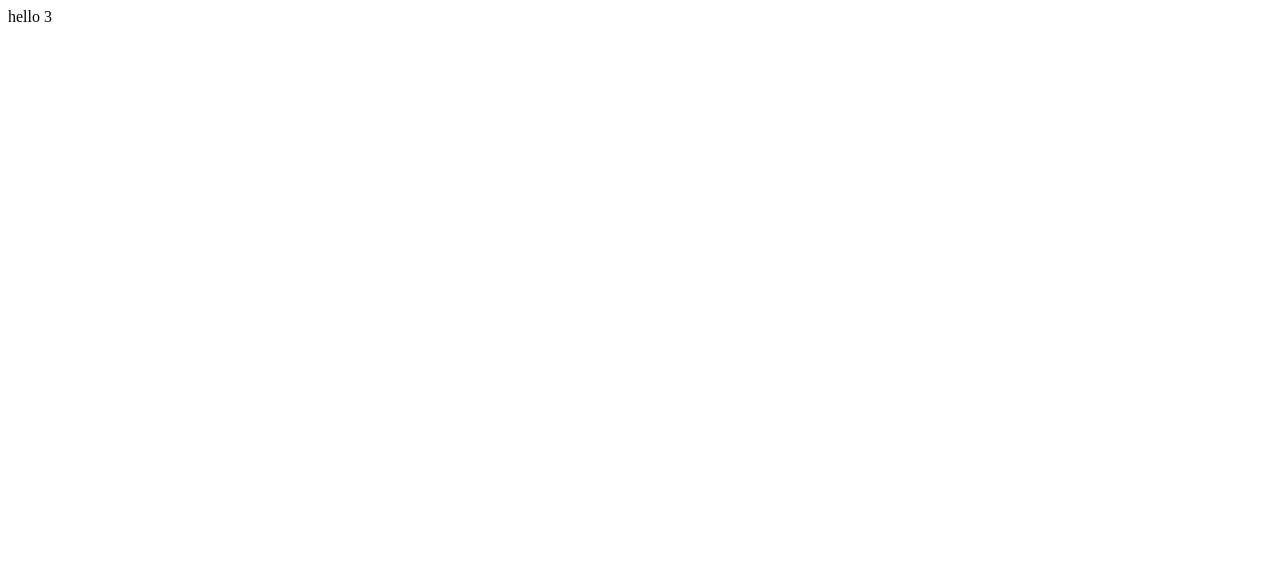
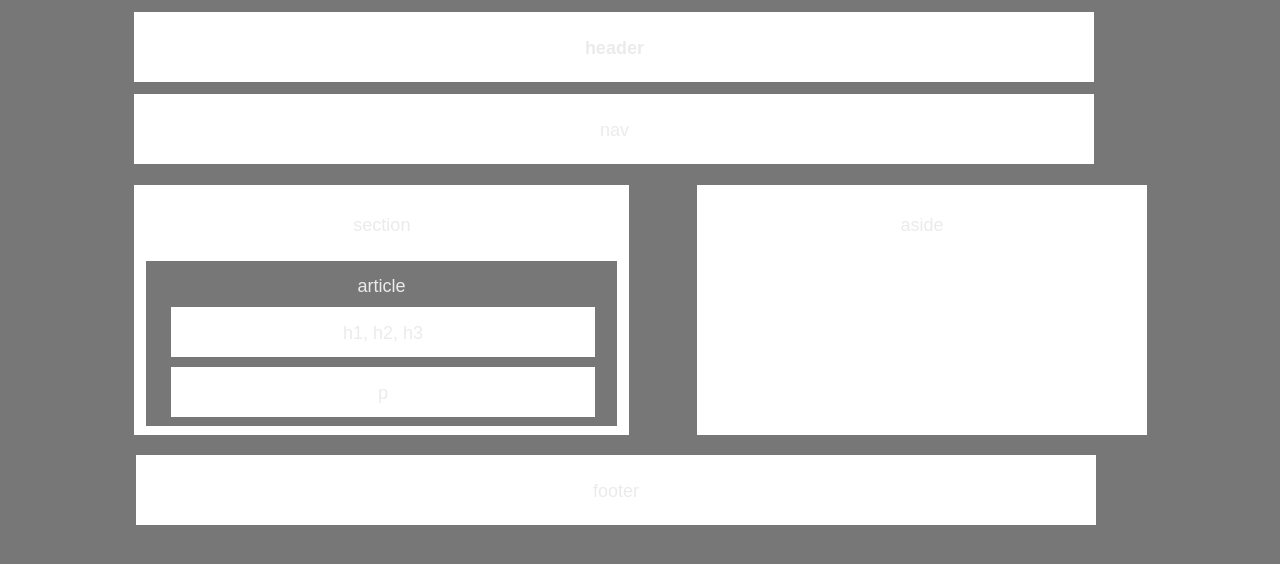
Before and after one commit to ztpence/HW-Wireframe, a plain HTML site: page HMWK1.html in a window 1280 px wide. Drawn offline with Linux system fonts and the light colour scheme.

Commit message:
Final Layout

```diff
--- a/HMWK1.html
+++ b/HMWK1.html
@@ -1,14 +1,28 @@
 <!DOCTYPE html>
 <html lang="en">
 <head>
-    <meta charset="UTF-8">
-    <meta name="viewport" content="width=device-width, initial-scale=1.0">
-    <meta http-equiv="X-UA-Compatible" content="ie=edge">
-    <title>Document</title>
+
+    <title>Homework Week 1</title>
+    <link rel="stylesheet" type="text/css" href="StylepageHMWK1.css">
 </head>
+
 <body>
 
-    hello 3
 
-</body>
+        <h1 id="box-header">header</h1>
+            <nav id="box-nav">nav</nav> <br>
+            <section id="box-section">section
+                <article id="box-article">article
+                    <div id="box-h1h2h3">h1, h2, h3</div>
+                    <div id="box-p">p</div>
+                </article>
+            </section>
+
+        <aside id="box-aside">aside</aside><br>
+
+        <footer id="box-footer">footer</footer>
+    </Div>
+
+
+    </body>
 </html>
--- a/StylepageHMWK1.css
+++ b/StylepageHMWK1.css
@@ -0,0 +1,78 @@
+* {
+    box-sizing: border-box;
+    text-align: center;
+    background: #777;
+    font-family:'Arial', 'Helvetica Neue', Helvetica, sans-serif;
+    font-size: 18px;
+    Color: #ebebeb;
+}
+#box-header{
+    width: 960px;
+    height: 70px;
+    background: white;
+    margin-right:  10%;
+    margin-left: 10%;
+    padding-top: 26px;
+}
+#box-nav{
+    width: 960px;
+    height: 70px;
+    background: white;
+    margin-right:  10%;
+    margin-left: 10%;
+    padding-top: 26px;
+}
+#box-section{
+    width: 495px;
+    height: 250px;
+    background: white;
+    margin-left: 10%;
+    margin-right: 90%;
+    float: left;
+    padding-top: 30px;
+}
+#box-aside{
+    width: 450px;
+     height: 250px;
+     background: white;
+     Position: absolute;
+     left: 697px;
+     padding-top: 30px;
+}
+#box-article{
+    width: 95%;
+    height: 165px;
+    background: #777;
+    position: relative;
+    top: 25px;
+    left: 12px;
+    padding-top: 15px;
+}
+#box-h1h2h3{
+    width: 90%;
+    height: 50px;
+    background: white;
+    position: relative;
+    left: 25px;
+    top: 10px;
+    padding-top: 16px;
+}
+#box-p{
+    width: 90%;
+    height: 50px;
+    background: white;
+    position: relative;
+    left: 25px;
+    top: 20px;
+    padding-top: 16px;
+}
+#box-footer{
+    width: 960px;
+    height: 70px;
+    background-color: white;
+    margin-right: 10%;
+    margin-left: 10%;
+    position: absolute;
+    top: 455px;
+    padding-top: 26px;
+}
```
